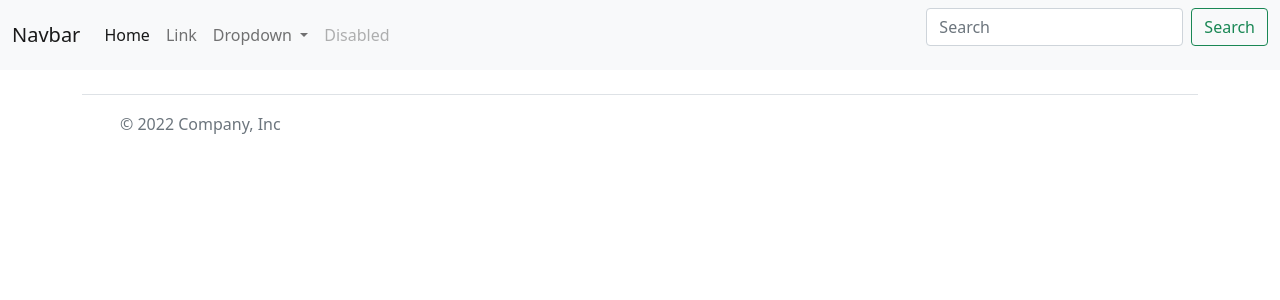
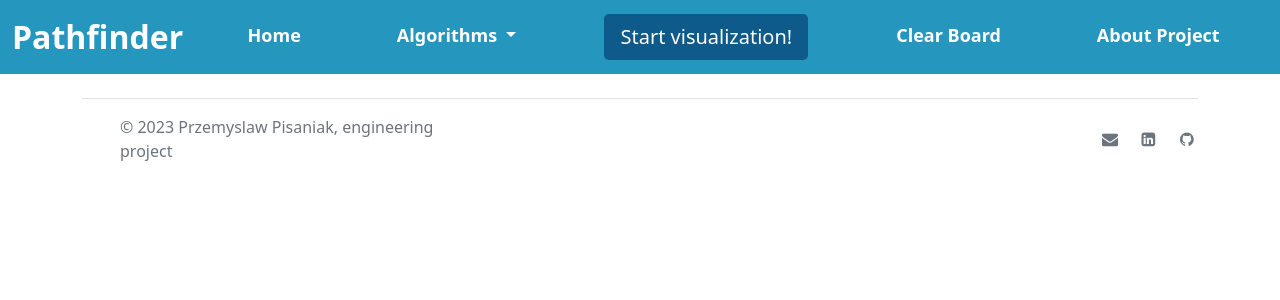
Before and after one commit to pprzemek56/pathfinder, a Python web app: template templates/index.html in a window 1280 px wide. Shown: the top 300 px of the page. Run offline with Jinja, Linux system fonts and the light colour scheme; the template is opened without the code that fills it, so the values that code supplies are empty.

Commit message:
create navbar and footer with bootstarp

```diff
--- /dev/null
+++ b/templates/css/fontello.css
@@ -0,0 +1,60 @@
+@font-face {
+  font-family: 'fontello';
+  src: url('../font/fontello.eot?68002823');
+  src: url('../font/fontello.eot?68002823#iefix') format('embedded-opentype'),
+       url('../font/fontello.woff2?68002823') format('woff2'),
+       url('../font/fontello.woff?68002823') format('woff'),
+       url('../font/fontello.ttf?68002823') format('truetype'),
+       url('../font/fontello.svg?68002823#fontello') format('svg');
+  font-weight: normal;
+  font-style: normal;
+}
+/* Chrome hack: SVG is rendered more smooth in Windozze. 100% magic, uncomment if you need it. */
+/* Note, that will break hinting! In other OS-es font will be not as sharp as it could be */
+/*
+@media screen and (-webkit-min-device-pixel-ratio:0) {
+  @font-face {
+    font-family: 'fontello';
+    src: url('../font/fontello.svg?68002823#fontello') format('svg');
+  }
+}
+*/
+[class^="icon-"]:before, [class*=" icon-"]:before {
+  font-family: "fontello";
+  font-style: normal;
+  font-weight: normal;
+  speak: never;
+
+  display: inline-block;
+  text-decoration: inherit;
+  width: 1em;
+  margin-right: .2em;
+  text-align: center;
+  /* opacity: .8; */
+
+  /* For safety - reset parent styles, that can break glyph codes*/
+  font-variant: normal;
+  text-transform: none;
+
+  /* fix buttons height, for twitter bootstrap */
+  line-height: 1em;
+
+  /* Animation center compensation - margins should be symmetric */
+  /* remove if not needed */
+  margin-left: .2em;
+
+  /* you can be more comfortable with increased icons size */
+  /* font-size: 120%; */
+
+  /* Font smoothing. That was taken from TWBS */
+  -webkit-font-smoothing: antialiased;
+  -moz-osx-font-smoothing: grayscale;
+
+  /* Uncomment for 3D effect */
+  /* text-shadow: 1px 1px 1px rgba(127, 127, 127, 0.3); */
+}
+
+.icon-chat:before { content: '\e800'; } /* '' */
+.icon-github-circled:before { content: '\f09b'; } /* '' */
+.icon-mail-alt:before { content: '\f0e0'; } /* '' */
+.icon-linkedin-squared:before { content: '\f30c'; } /* '' */
--- /dev/null
+++ b/templates/css/style.css
@@ -0,0 +1,44 @@
+.navbar{
+  background-color: #2596be !important;
+}
+
+ .navbar-nav .nav-link {
+  color: #ffffff !important;
+}
+
+.navbar-brand {
+  font-size: 2rem;
+  font-weight: bold;
+  margin-right: 1rem;
+  color: #ffffff !important;
+}
+
+.navbar-nav {
+  width: 100%;
+  justify-content: center;
+  margin: 0;
+}
+
+.navbar-nav li {
+  margin-right: 5rem;
+  font-size: 18px;
+  font-weight: bold;
+}
+
+.navbar-nav li:hover .nav-link {
+  color: #1f6b9b !important;
+}
+
+.navbar-nav li:last-child {
+  margin-right: 0;
+}
+
+.btn-primary {
+  background-color: #0e5a8a;
+  border: none;
+}
+
+.btn-primary:hover {
+  background-color: #1f6b9b;
+  border: none;
+}
--- a/templates/index.html
+++ b/templates/index.html
@@ -6,13 +6,16 @@
     <link href="https://cdn.jsdelivr.net/npm/bootstrap@5.0.2/dist/css/bootstrap.min.css"
     rel="stylesheet" integrity="sha384-EVSTQN3/azprG1Anm3QDgpJLIm9Nao0Yz1ztcQTwFspd3yD65VohhpuuCOmLASjC"
     crossorigin="anonymous">
+    <link href="css/fontello.css" rel="stylesheet" type="text/css">
+    <link href="css/style.css" rel="stylesheet" type="text/css">
+
     <title>Pathfinder</title>
 </head>
 <body>
     <div class="wrapper">
         <nav class="navbar navbar-expand-lg navbar-light bg-light">
           <div class="container-fluid">
-            <a class="navbar-brand" href="#">Navbar</a>
+            <a class="navbar-brand" href="#">Pathfinder</a>
             <button class="navbar-toggler" type="button" data-bs-toggle="collapse" data-bs-target="#navbarSupportedContent" aria-controls="navbarSupportedContent" aria-expanded="false" aria-label="Toggle navigation">
               <span class="navbar-toggler-icon"></span>
             </button>
@@ -21,28 +24,26 @@
                 <li class="nav-item">
                   <a class="nav-link active" aria-current="page" href="#">Home</a>
                 </li>
-                <li class="nav-item">
-                  <a class="nav-link" href="#">Link</a>
-                </li>
                 <li class="nav-item dropdown">
-                  <a class="nav-link dropdown-toggle" href="#" id="navbarDropdown" role="button" data-bs-toggle="dropdown" aria-expanded="false">
-                    Dropdown
+                  <a class="nav-link dropdown-toggle" href="#" id="algorithms" role="button" data-bs-toggle="dropdown" aria-expanded="false">
+                    Algorithms
                   </a>
-                  <ul class="dropdown-menu" aria-labelledby="navbarDropdown">
-                    <li><a class="dropdown-item" href="#">Action</a></li>
-                    <li><a class="dropdown-item" href="#">Another action</a></li>
-                    <li><hr class="dropdown-divider"></li>
-                    <li><a class="dropdown-item" href="#">Something else here</a></li>
+                  <ul class="dropdown-menu" aria-labelledby="algorithms">
+                    <li><a class="dropdown-item" href="#">DFS Search</a></li>
+                    <li><a class="dropdown-item" href="#">BFS Search</a></li>
+                    <li><a class="dropdown-item" href="#">Dijkstra's Algorithm</a></li>
                   </ul>
                 </li>
                 <li class="nav-item">
-                  <a class="nav-link disabled" href="#" tabindex="-1" aria-disabled="true">Disabled</a>
+                  <button type="button" class="btn btn-primary btn-lg">Start visualization!</button>
+                </li>
+                <li class="nav-item">
+                  <a class="nav-link" href="#">Clear Board</a>
+                </li>
+                <li class="nav-item">
+                  <a class="nav-link" href="#">About Project</a>
                 </li>
               </ul>
-              <form class="d-flex">
-                <input class="form-control me-2" type="search" placeholder="Search" aria-label="Search">
-                <button class="btn btn-outline-success" type="submit">Search</button>
-              </form>
             </div>
           </div>
         </nav>
@@ -56,13 +57,12 @@
               <a href="/" class="mb-3 me-2 mb-md-0 text-muted text-decoration-none lh-1">
                 <svg class="bi" width="30" height="24"><use xlink:href="#bootstrap"></use></svg>
               </a>
-              <span class="mb-3 mb-md-0 text-muted">© 2022 Company, Inc</span>
+              <span class="mb-3 mb-md-0 text-muted">© 2023 Przemyslaw Pisaniak, engineering project</span>
             </div>
-
             <ul class="nav col-md-4 justify-content-end list-unstyled d-flex">
-              <li class="ms-3"><a class="text-muted" href="#"><svg class="bi" width="24" height="24"><use xlink:href="#twitter"></use></svg></a></li>
-              <li class="ms-3"><a class="text-muted" href="#"><svg class="bi" width="24" height="24"><use xlink:href="#instagram"></use></svg></a></li>
-              <li class="ms-3"><a class="text-muted" href="#"><svg class="bi" width="24" height="24"><use xlink:href="#facebook"></use></svg></a></li>
+              <li class="ms-3"><a class="text-muted" href="#"><i class="icon-mail-alt"></i></a></li>
+              <li class="ms-3"><a class="text-muted" href="#"><i class="icon-linkedin-squared"></i></a></li>
+              <li class="ms-3"><a class="text-muted" href="#"><i class="icon-github-circled"></i></a></li>
             </ul>
           </footer>
         </div>
```
Also changed, not shown: templates/config.json (added, +34 -0 lines), templates/font/fontello.ttf (added), templates/font/fontello.woff (added), templates/font/fontello.woff2 (added), 2 other files.
